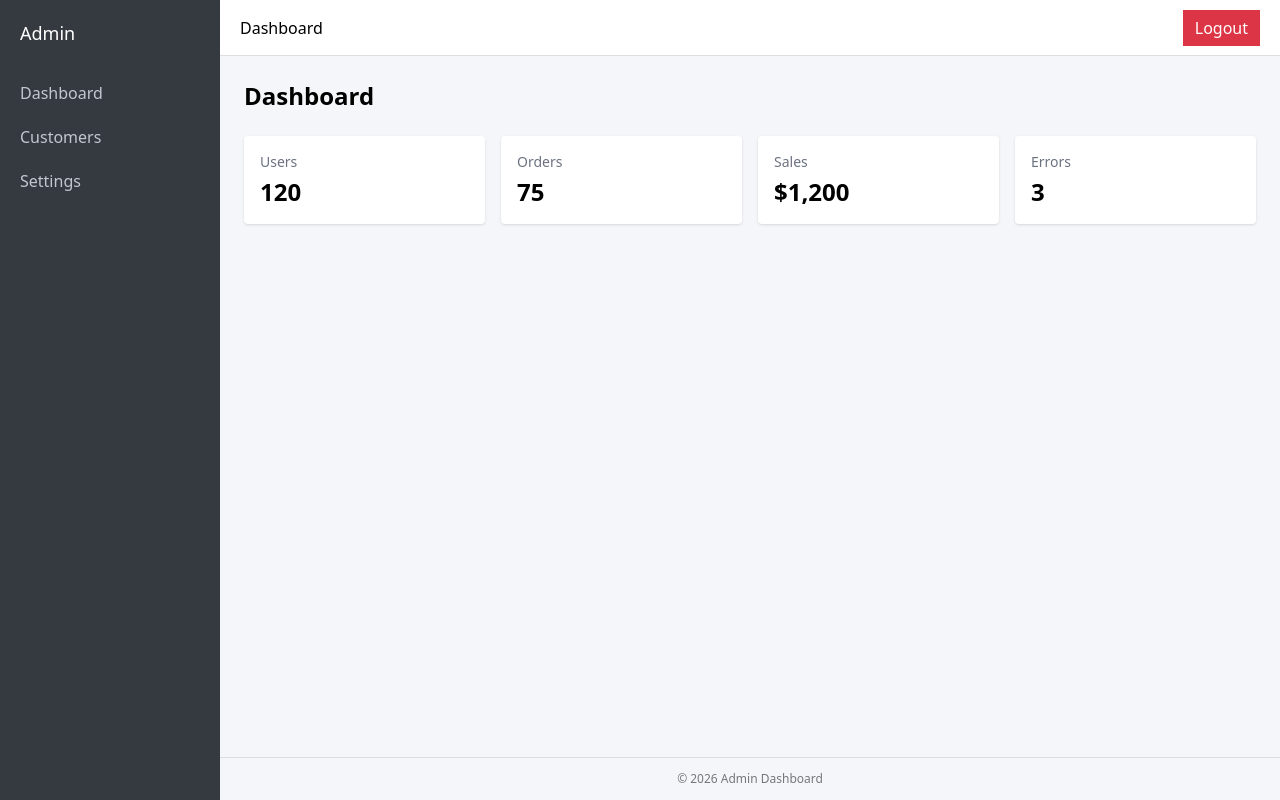
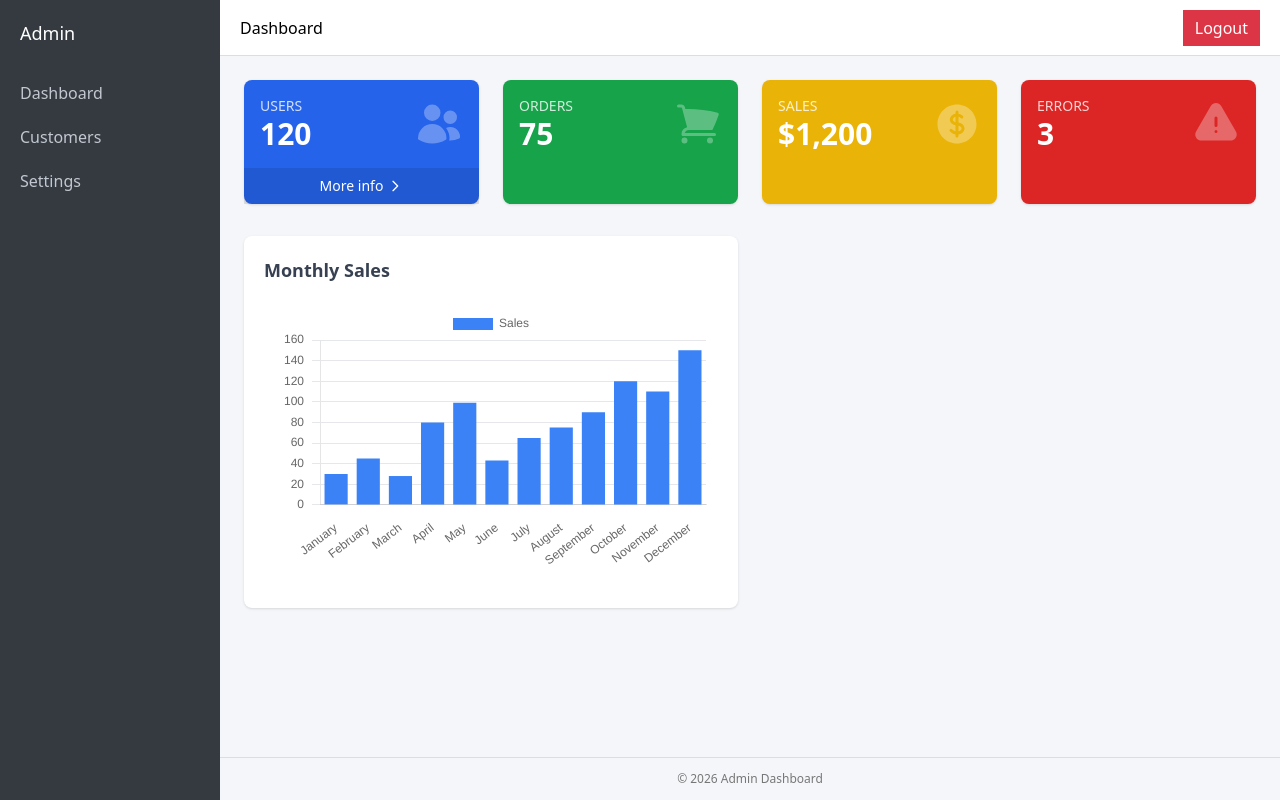
Before and after one commit to fredhopratama/nuxt-admin-dashboard, a Nuxt app: page / in a window 1280 px wide. Built offline with nearby package versions, Linux system fonts and the light colour scheme.

Commit message:
update: index.vue

```diff
--- a/app/components/dashboard/InfoCard.vue
+++ b/app/components/dashboard/InfoCard.vue
@@ -2,12 +2,46 @@
 defineProps<{
   title: string
   value: string | number
+  icon: any
+  color: string
+  link?: string
 }>()
 </script>
 
 <template>
-  <div class="bg-white rounded shadow p-4">
-    <p class="text-sm text-gray-500">{{ title }}</p>
-    <p class="text-2xl font-semibold mt-1">{{ value }}</p>
+  <div class="rounded-lg text-white shadow" :class="color">
+    <div class="flex items-center p-4">
+      <div class="flex-1">
+        <p class="text-sm uppercase opacity-80">{{ title }}</p>
+        <p class="text-3xl font-semibold">{{ value }}</p>
+      </div>
+
+      <component
+        :is="icon"
+        class="h-12 w-12 opacity-30"
+      />
+    </div>
+
+    <NuxtLink
+      v-if="link"
+      :to="link"
+      class="flex items-center justify-center gap-1 bg-black/10 py-2 text-sm hover:bg-black/20"
+    >
+      More info
+      <svg
+        xmlns="http://www.w3.org/2000/svg"
+        class="h-4 w-4"
+        fill="none"
+        viewBox="0 0 24 24"
+        stroke="currentColor"
+      >
+        <path
+          stroke-linecap="round"
+          stroke-linejoin="round"
+          stroke-width="2"
+          d="M9 5l7 7-7 7"
+        />
+      </svg>
+    </NuxtLink>
   </div>
 </template>
--- /dev/null
+++ b/app/components/dashboard/SalesChart.vue
@@ -0,0 +1,88 @@
+<script setup lang="ts">
+import {
+  Chart as ChartJS,
+  CategoryScale,
+  LinearScale,
+  BarElement,
+  Tooltip,
+  Legend
+} from 'chart.js'
+import { Bar } from 'vue-chartjs'
+
+ChartJS.register(
+  CategoryScale,
+  LinearScale,
+  BarElement,
+  Tooltip,
+  Legend
+)
+
+const options = {
+  responsive: true,
+  maintainAspectRatio: false,
+  layout: {
+    padding: {
+      left: 12,
+      right: 12,
+      top: 8,
+      bottom: 12
+    }
+  },
+  scales: {
+    x: {
+      grid: {
+        display: false
+      },
+      ticks: {
+        padding: 8
+      }
+    },
+    y: {
+      grid: {
+        color: '#e5e7eb'
+      },
+      ticks: {
+        padding: 8
+      },
+      beginAtZero: true
+    }
+  }
+}
+const data = {
+  labels: [
+    'January',
+    'February',
+    'March',
+    'April',
+    'May',
+    'June',
+    'July',
+    'August',
+    'September',
+    'October',
+    'November',
+    'December'
+  ],
+  datasets: [
+    {
+      label: 'Sales',
+      backgroundColor: '#3b82f6',
+      data: [30, 45, 28, 80, 99, 43, 65, 75, 90, 120, 110, 150]
+    }
+  ]
+}
+
+</script>
+
+<template>
+  <div class="bg-white rounded-lg shadow p-5">
+  <h3 class="text-lg font-semibold mb-4 text-gray-700">
+    Monthly Sales
+  </h3>
+
+  <div class="relative h-72">
+    <Bar :data="data" :options="options" />
+  </div>
+</div>
+
+</template>
--- a/app/pages/index.vue
+++ b/app/pages/index.vue
@@ -1,16 +1,51 @@
 <script setup lang="ts">
 import InfoCard from '~/components/dashboard/InfoCard.vue'
+import SalesChart from '~/components/dashboard/SalesChart.vue'
+import {
+  UsersIcon,
+  ShoppingCartIcon,
+  CurrencyDollarIcon,
+  ExclamationTriangleIcon
+} from '@heroicons/vue/24/solid'
 </script>
 
 <template>
-  <div>
-    <h1 class="text-2xl font-semibold mb-6">Dashboard</h1>
+  <div class="space-y-8">
+    <!-- INFO BOX -->
+    <div class="grid grid-cols-1 sm:grid-cols-2 lg:grid-cols-4 gap-6">
+      <InfoCard
+        title="Users"
+        value="120"
+        :icon="UsersIcon"
+        color="bg-blue-600"
+        link="/users"
+      />
 
-    <div class="grid grid-cols-1 sm:grid-cols-2 lg:grid-cols-4 gap-4">
-      <InfoCard title="Users" value="120" />
-      <InfoCard title="Orders" value="75" />
-      <InfoCard title="Sales" value="$1,200" />
-      <InfoCard title="Errors" value="3" />
+      <InfoCard
+        title="Orders"
+        value="75"
+        :icon="ShoppingCartIcon"
+        color="bg-green-600"
+      />
+
+      <InfoCard
+        title="Sales"
+        value="$1,200"
+        :icon="CurrencyDollarIcon"
+        color="bg-yellow-500"
+      />
+
+      <InfoCard
+        title="Errors"
+        value="3"
+        :icon="ExclamationTriangleIcon"
+        color="bg-red-600"
+      />
+    </div>
+
+    <!-- CHART -->
+    <div class="grid grid-cols-1 lg:grid-cols-2 gap-6">
+      <SalesChart />
     </div>
   </div>
 </template>
--- a/package.json
+++ b/package.json
@@ -10,10 +10,13 @@
     "postinstall": "nuxt prepare"
   },
   "dependencies": {
+    "@heroicons/vue": "^2.2.0",
     "@pinia/nuxt": "^0.11.3",
+    "chart.js": "^4.5.1",
     "nuxt": "^4.3.0",
     "pinia": "^3.0.4",
     "vue": "^3.5.27",
+    "vue-chartjs": "^5.3.3",
     "vue-router": "^4.6.4"
   },
   "devDependencies": {
```
Also changed, not shown: 1 other file (tests, documents, lock files or other folders).
